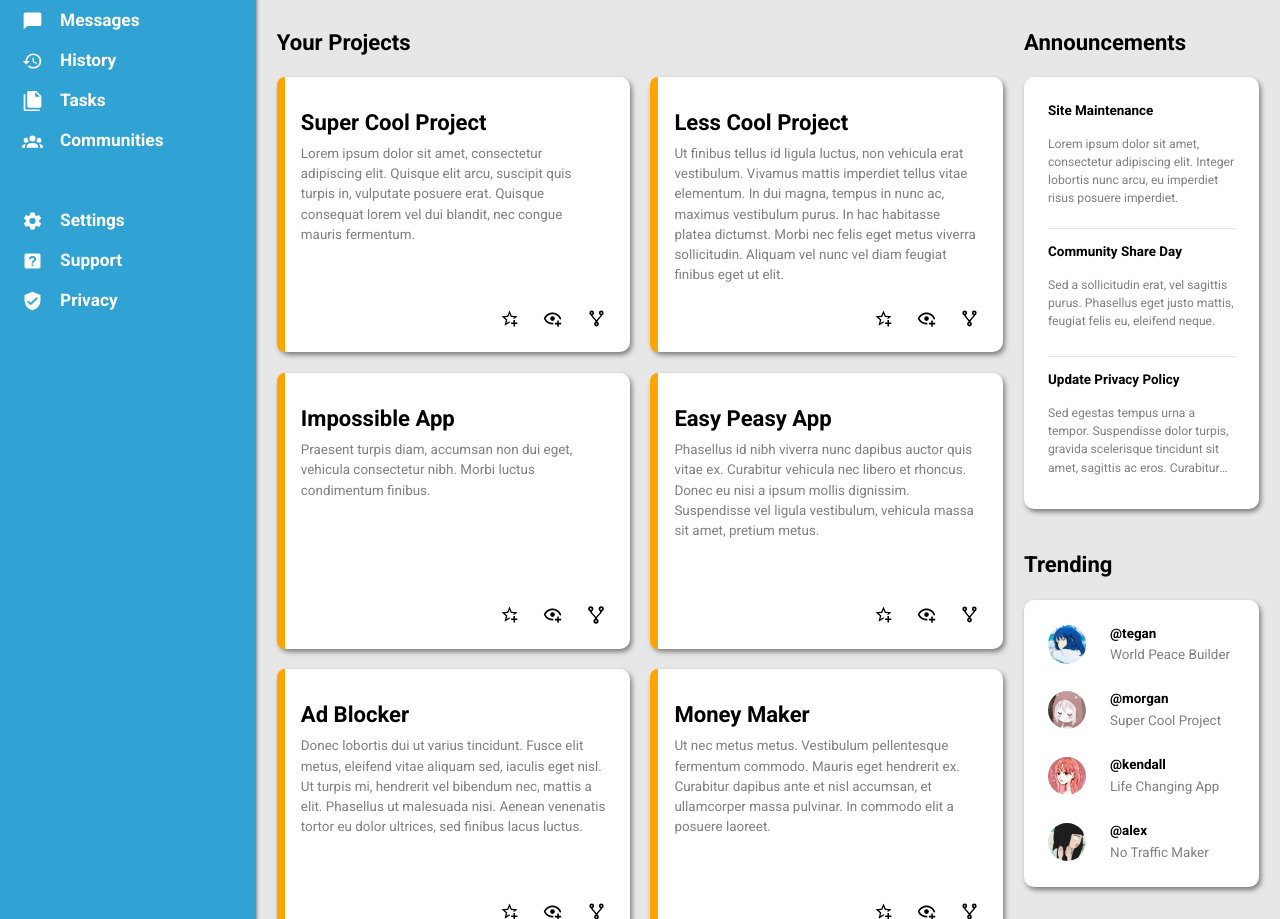
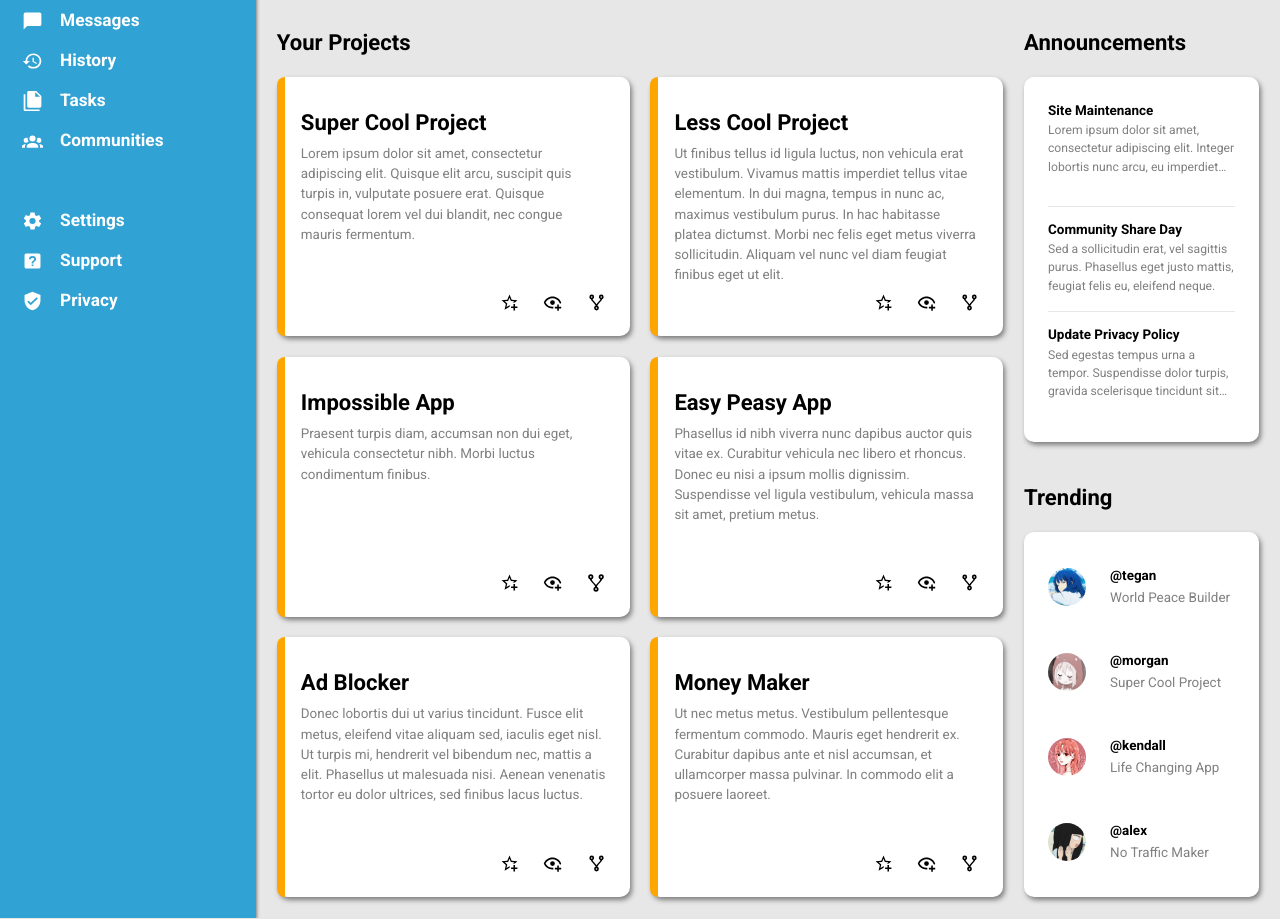
Before and after one commit to mayolito-waje/odin-admin-dashboard, a plain HTML site: page index.html in a window 1280 px wide. Shown: the part 177-1096 px from the top of the page. Drawn offline with Linux system fonts and the light colour scheme.

Commit message:
fix padding issues

```diff
--- a/style.css
+++ b/style.css
@@ -283,6 +283,8 @@ body {
 
 .main-content .projects {
   grid-area: projects;
+  display: grid;
+  grid-template-rows: min-content 1fr;
 
   & h2 {
     font-size: clamp(1rem, 1.1vw + 0.5rem, 2.5rem);;
@@ -292,6 +294,7 @@ body {
 .project-lists {
   list-style: none;
   padding: 0;
+  margin: 0;
   display: grid;
   grid-template-columns: repeat(2, 1fr);
   grid-auto-rows: 1fr;
@@ -341,7 +344,7 @@ body {
   gap: 1.5em;
   justify-content: flex-end;
   align-items: center;
-  padding-top: 1.5em;
+  padding-top: 0.5em;
 
   & div {
     height: 1.2em;
@@ -366,6 +369,8 @@ body {
 
 .announcements {
   grid-area: announcements;
+  display: grid;
+  grid-template-rows: min-content 1fr;
 
   & h2 {
     font-size: clamp(1rem, 1.1vw + 0.5rem, 2.5rem);
@@ -374,7 +379,6 @@ body {
 
 .announcement-lists {
   background-color: white;
-  max-height: 30vw;
   border-radius: 10px;
   padding: 1.5em;
   display: grid;
@@ -391,7 +395,7 @@ body {
 
 .announcement-lists section .title {
   font-size: clamp(0.8rem, 0.8vw + 0.2rem, 1.2rem);
-  margin: 1em 0;
+  margin: 1em 0 0 0;
 }
 
 .announcement-lists section:first-child .title {
@@ -399,18 +403,21 @@ body {
 }
 
 .announcement-lists section .content {
+  margin: 0;
   color: gray;
   font-size: clamp(0.5rem, 0.7vw + 0.2rem, 1rem);
   text-overflow: ellipsis;
   overflow: hidden;
   display: -webkit-box;
   -webkit-box-orient: vertical;
-  -webkit-line-clamp: 4;
-  line-clamp: 4;
+  -webkit-line-clamp: 3;
+  line-clamp: 3;
 }
 
 .trending {
   grid-area: trending;
+  display: grid;
+  grid-template-rows: min-content 1fr;
 
   & h2 {
     font-size: clamp(1rem, 1.1vw + 0.5rem, 2.5rem);
@@ -418,7 +425,6 @@ body {
 }
 
 .trending .users {
-  max-height: 30vw;
   background-color: white;
   border-radius: 10px;
   padding: 1.5em;
```
